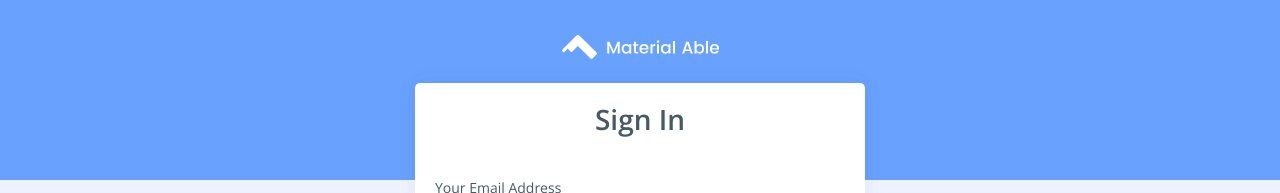
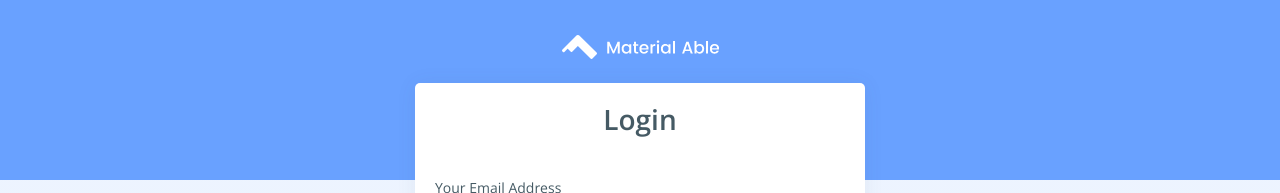
Before and after one commit to mayankphpdeveloper/SSTIC, a React (Vite) app in the folder FRONTEND/: page / in a window 1280 px wide. Shown: the top 193 px of the page. Built offline with nearby package versions, Linux system fonts and the light colour scheme.

Commit message:
Login file update

```diff
--- a/FRONTEND/src/components/Login.jsx
+++ b/FRONTEND/src/components/Login.jsx
@@ -17,7 +17,7 @@ const Login = () => {
                     <div className="card-block">
                       <div className="row m-b-20">
                         <div className="col-md-12">
-                          <h3 className="text-center">Sign In</h3>
+                          <h3 className="text-center">Login </h3>
                         </div>
                       </div>
                       <div className="form-group form-primary">
```
